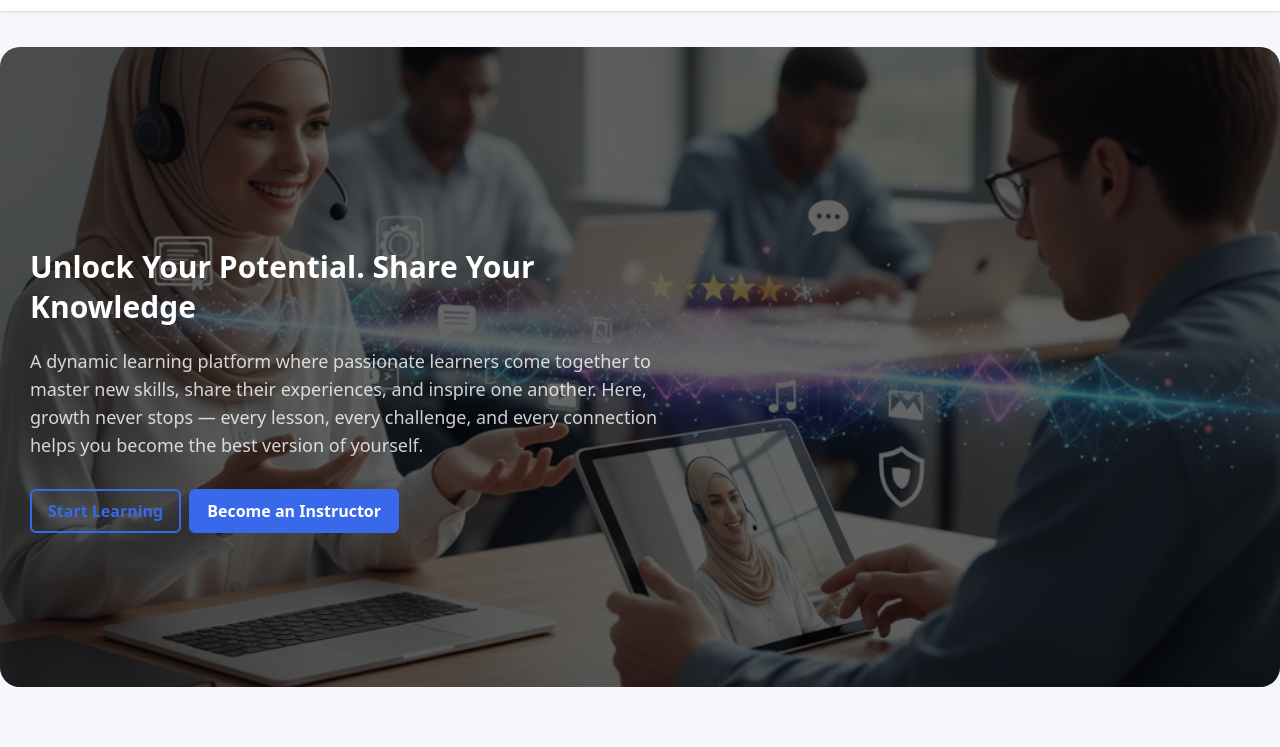
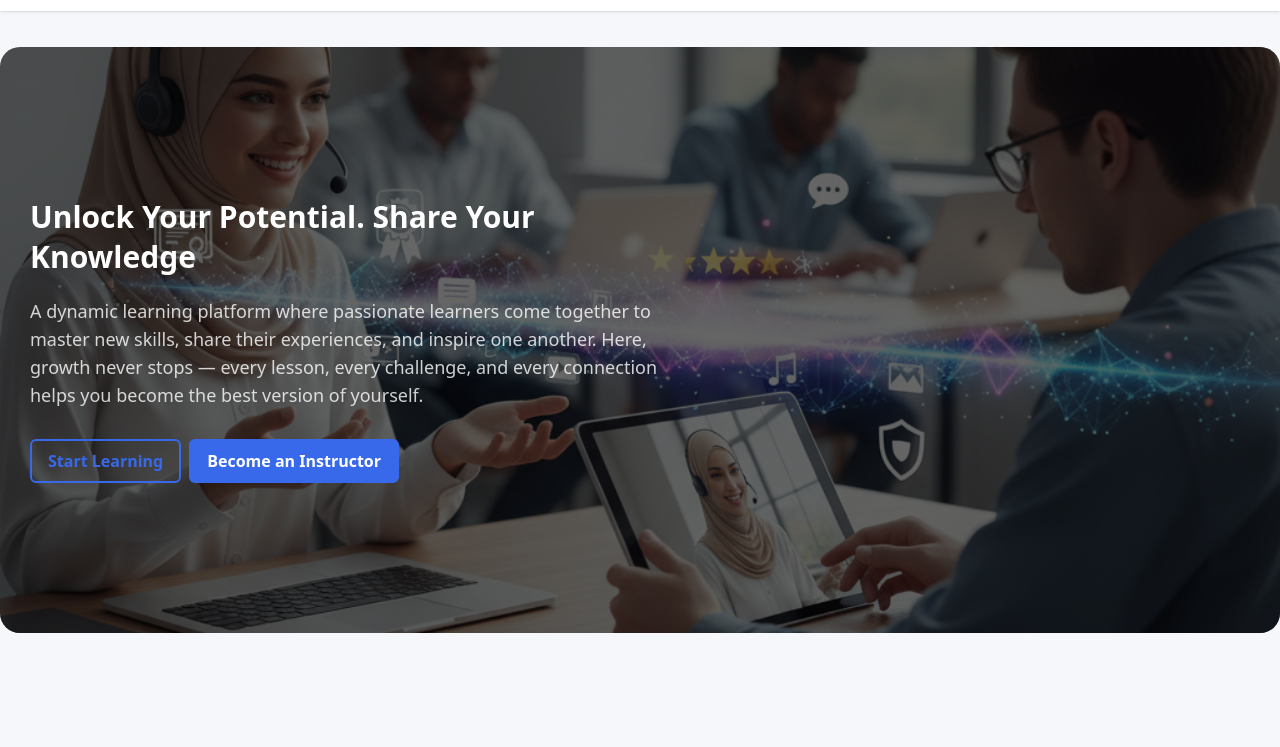
Before and after one commit to MariamMohamed0/project, a plain HTML site: page index.html in a window 1280 px wide. Shown: the part 53-800 px from the top of the page. Drawn offline with nearby package versions, Linux system fonts and the light colour scheme.

Commit message:
Add files via upload

```diff
--- a/css/style.css
+++ b/css/style.css
@@ -51,11 +51,10 @@ header .context {
     background-size: cover;
     background-position: center;
     margin: 30px auto;
-    height: 100%;
     position: relative;
     border-radius: 20px;
     color: white;
-   padding: 200px 20px 20px 30px;
+    padding: 150px 20px 150px 30px;
     margin-top: 100px;
 }
 
@@ -150,5 +149,4 @@ header .context p {
     color: #d1d5db !important;
 }
 
-
 /* end dark mode */
--- a/index.html
+++ b/index.html
@@ -72,10 +72,9 @@
                     become the best version of yourself.
                 </p>
                 <div class="flex flex-col sm:flex-row gap-2">
-    <button class="btn-outline px-4 py-2 rounded-md w-full sm:w-auto">Start Learning</button>
-    <button class="btn-primary px-4 py-2 rounded-md w-full sm:w-auto">Become an Instructor</button>
-</div>
-
+                    <button class="btn-outline px-4 py-2 rounded-md w-full sm:w-auto">Start Learning</button>
+                    <button class="btn-primary px-4 py-2 rounded-md w-full sm:w-auto">Become an Instructor</button>
+                </div>
             </div>
         </div>
     </header>
@@ -87,17 +86,14 @@
 
                 <div class="md:w-1/2 flex justify-center">
                     <img src="images/about.png" alt="About Image"
-                        class="w-4/5 md:w-[500px] lg:w-[600px] rounded-lg shadow-lg object-cover">
+                        class="w-4/5 md:w-[900px] lg:w-[600px] rounded-lg shadow-lg object-cover">
                 </div>
 
                 <div class="md:w-1/2">
                     <p class="text-gray-600 leading-relaxed text-justify">
                         Our platform is dedicated to empowering individuals through accessible and engaging online
-                        education.
-                        We believe that learning is a lifelong journey, and our mission is to provide a supportive
-                        community
-                        where learners can thrive. Whether you're looking to acquire new skills, advance your career, or
-                        explore
+                        education.We believe that learning is a lifelong journey, and our mission is to provide a supportive community
+                        where learners can thrive. Whether you're looking to acquire new skills, advance your career, or explore
                         new hobbies, we offer a diverse range of courses designed to meet your needs.
                         <br><br>
                         Join us today and start your journey towards personal and professional growth!
```
